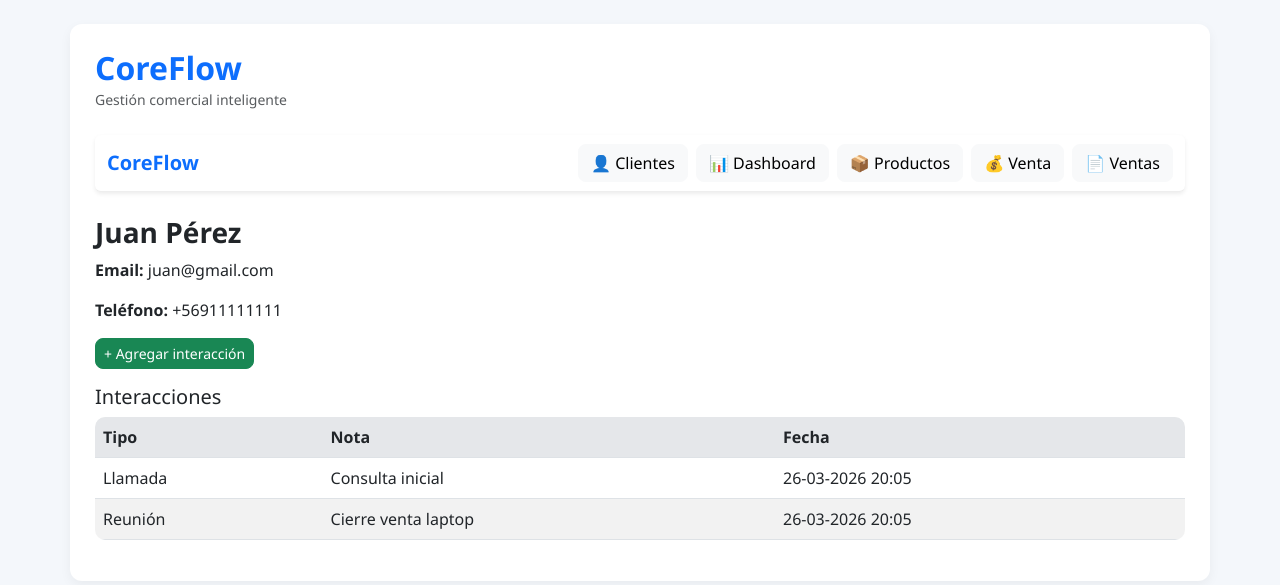
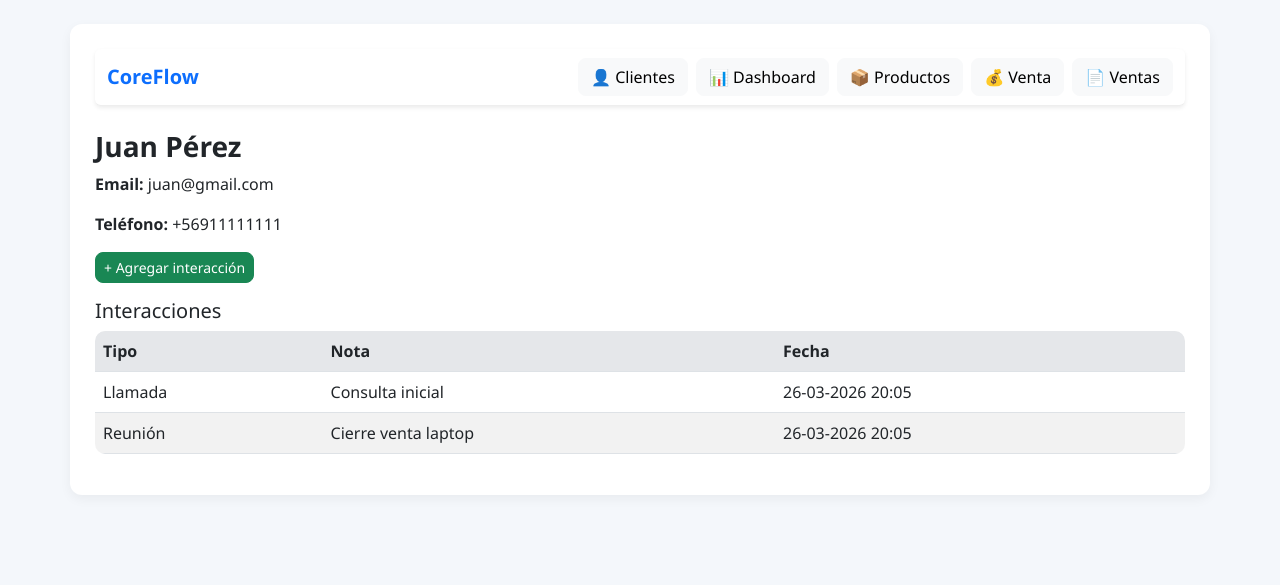
Before and after one commit to JohnnyGabriel2024/coreflow, a Flask app: page /cliente/1 in a window 1280 px wide. Shown: the top 585 px of the page. Run offline with Flask 3, Linux system fonts and the light colour scheme; data comes from the database, SQL or seed files in the repository.

Commit message:
Simplifica header: elimina duplicado, deja marca en navbar

```diff
--- a/templates/base.html
+++ b/templates/base.html
@@ -15,14 +15,6 @@
 <body>
 
 <div class="container mt-4">
-
-    <!-- 🔹 HEADER -->
-    <div class="d-flex justify-content-between align-items-center mb-4">
-        <div>
-            <h2 class="m-0 text-primary">CoreFlow</h2>
-            <small class="text-muted">Gestión comercial inteligente</small>
-        </div>
-    </div>
 
     <!-- 🔹 NAVBAR -->
 <nav class="navbar navbar-expand-lg navbar-light bg-white mb-4 shadow-sm rounded">
```
